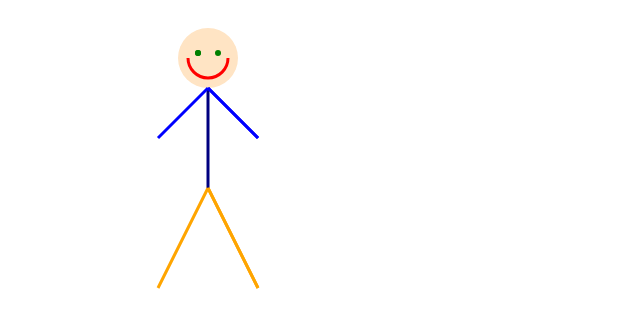
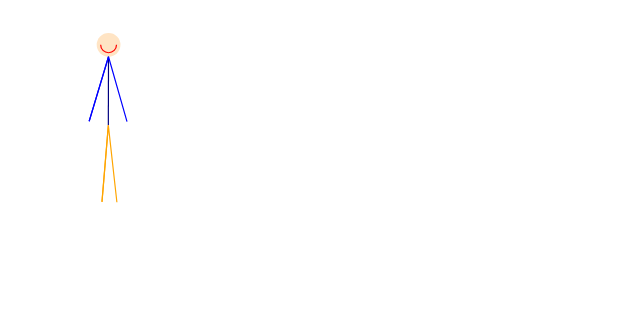
Before and after one commit to kbrock/hanim-js, a plain HTML site: page index.html in a window 1280 px wide. Shown: the whole page, without its empty margins (0-640 px from the left). Drawn offline with Linux system fonts and the light colour scheme.

Commit message:
use hanim math parameters

```diff
--- a/index.html
+++ b/index.html
@@ -3,6 +3,7 @@
 <canvas id="canvas1" width="400px" height="300px" >
 Your browser does not support HTML5 Canvas element
 </canvas>
+<script src="js/hanim.js"></script>
 <script src="js/ctx.js"></script>
 <script>
 var ctxx = new Ctx("canvas1");
@@ -10,15 +11,7 @@ var ctxx = new Ctx("canvas1");
 // http://www.web3d.org/documents/specifications/19774/V1.0/HAnim/FeaturePoints.html
 function Person(data, tran, mults) {
   this.tran = new Transpose(tran || {x: 200 , y: 0}, mults)
-  this.d = data = data || {
-    skull_tip:               { pt:  0, x:   0, y:  20 },
-    sellion:                 { pt:  1, x:   0, y:  50 },
-    r_radial_styloid:        { pt: 31, x:  50, y: 130 },
-    l_radial_styloid:        { pt: 43, x: -50, y: 130 },
-    r_sphyrion:              { pt: 59, x:  50, y: 280 },
-    l_sphyrion:              { pt: 69, x: -50, y: 280 },
-    crotch:                  { pt: 73, x:   0, y: 180 }
-    };
+  this.d = data = data;
   //temporary
   data.cervicale = { pt: 24, y: (data.skull_tip.y + (data.sellion.y - data.skull_tip.y) * 2), x: data.skull_tip.x};
 }
@@ -74,7 +67,18 @@ PersonDrawer.prototype = {
     this.drawLegs(ctxx);
   }
 }
-new PersonDrawer(new Person(null, null, {x: 1, y: 1})).draw(ctxx);
+
+var stick = {
+    skull_tip:               { pt:  0, x:   0, y:  20 },
+    sellion:                 { pt:  1, x:   0, y:  50 },
+    r_radial_styloid:        { pt: 31, x:  50, y: 130 },
+    l_radial_styloid:        { pt: 43, x: -50, y: 130 },
+    r_sphyrion:              { pt: 59, x:  50, y: 280 },
+    l_sphyrion:              { pt: 69, x: -50, y: 280 },
+    crotch:                  { pt: 73, x:   0, y: 180 }
+};
+
+new PersonDrawer(new Person(data_ref, {x:100, y:200}, {x: 100, y: -100})).draw(ctxx);
 </script>
 </body>
 </html>
--- /dev/null
+++ b/js/hanim.js
@@ -0,0 +1,147 @@
+// http://h-anim.org/Specifications/H-Anim200x/ISO_IEC_FCD_19774/FeaturePoints.html
+// taken from http://h-anim.org/Specifications/H-Anim200x/ISO_IEC_FCD_19774/BodyDimensionsAndLOAs.html#LOA0DefaultSiteTranslations
+var data_ref = {
+  skull_tip:               { pt:  0, x:  0.0050, y: 1.7504, z:  0.0055 },
+  sellion:                 { pt:  1, x:  0.0058, y: 1.6316, z:  0.0852 },
+  r_infraorbitale:         { pt:  2, x: -0.0237, y: 1.6171, z:  0.0752 },
+  l_infraorbitale:         { pt:  3, x:  0.0341, y: 1.6171, z:  0.0752 },
+  supramenton:             { pt:  4, x:  0.0061, y: 1.5410, z:  0.0805 },
+  r_tragion:               { pt:  5, x: -0.0646, y: 1.6347, z:  0.0302 },
+  r_gonion:                { pt:  6, x: -0.0520, y: 1.5529, z:  0.0347 },
+  l_tragion:               { pt:  7, x:  0.0739, y: 1.6348, z:  0.0282 },
+  l_gonion:                { pt:  8, x:  0.0631, y: 1.5530, z:  0.0330 },
+  nuchale:                 { pt:  9, x:  0.0039, y: 1.5972, z: -0.0796 },
+  r_clavicale:             { pt: 10, x: -0.0115, y: 1.4943, z:  0.0400 },
+  suprasternale:           { pt: 11, x:  0.0084, y: 1.4714, z:  0.0551 },
+  l_clavicale:             { pt: 12, x:  0.0271, y: 1.4943, z:  0.0394 },
+  r_thelion:               { pt: 13, x: -0.0736, y: 1.3385, z:  0.1217 },
+  l_thelion:               { pt: 14, x:  0.0918, y: 1.3382, z:  0.1192 },
+  substernale:             { pt: 15, x:  0.0085, y: 1.2995, z:  0.1147 },
+  r_rib10:                 { pt: 16, x: -0.0711, y: 1.1941, z:  0.1016 },
+  r_asis:                  { pt: 17, x: -0.0887, y: 1.0021, z:  0.1112 },
+  l_rib10:                 { pt: 18, x:  0.0871, y: 1.1925, z:  0.0992 },
+  l_asis:                  { pt: 19, x:  0.0925, y: 0.9983, z:  0.1052 },
+  r_iliocristale:          { pt: 20, x: -0.1525, y: 1.0628, z:  0.0035 },
+  r_trochanterion:         { pt: 21, x: -0.1689, y: 0.8419, z:  0.0352 },
+  l_iliocristale:          { pt: 22, x:  0.1612, y: 1.0537, z:  0.0008 },
+  l_trochanterion:         { pt: 23, x:  0.1677, y: 0.8336, z:  0.0303 },
+  cervicale:               { pt: 24, x:  0.0064, y: 1.5200, z: -0.0815 },
+  rib10_midspine:          { pt: 25, x:  0.0049, y: 1.1908, z: -0.1113 },
+  r_psis:                  { pt: 26, x: -0.0716, y: 1.0190, z: -0.1138 },
+  l_psis:                  { pt: 27, x:  0.0774, y: 1.0190, z: -0.1151 },
+  waist_preferred_post:    { pt: 28, x:  0.0049, y: 1.0915, z: -0.1091 },
+  r_acromion:              { pt: 29, x: -0.1905, y: 1.4791, z: -0.0431 },
+  r_axilla_ant:            { pt: 30, x: -0.1626, y: 1.4072, z: -0.0031 },
+  r_radial_styloid:        { pt: 31, x: -0.1884, y: 0.8676, z: -0.0360 },
+  r_axilla_post:           { pt: 32, x: -0.1603, y: 1.4098, z: -0.0826 },
+  r_olecranon:             { pt: 33, x: -0.1907, y: 1.1405, z: -0.1065 },
+  r_humeral_lateral_epicn: { pt: 34, x: -0.2224, y: 1.1517, z: -0.1033 },
+  r_humeral_medial_epicn:  { pt: 35, x: -0.1680, y: 1.1298, z: -0.1062 },
+  r_radiale:               { pt: 36, x: -0.2130, y: 1.1305, z: -0.1091 },
+  r_metacarpal_pha2:       { pt: 37, x: -0.1977, y: 0.8169, z: -0.0177 },
+  r_dactylion:             { pt: 38, x: -0.1941, y: 0.6772, z: -0.0423 },
+  r_ulnar_styloid:         { pt: 39, x: -0.2117, y: 0.8562, z: -0.0584 },
+  r_metacarpal_pha5:       { pt: 40, x: -0.1929, y: 0.7890, z: -0.1064 },
+  l_acromion:              { pt: 41, x:  0.2032, y: 1.4760, z: -0.0490 },
+  l_axilla_ant:            { pt: 42, x:  0.1777, y: 1.4065, z: -0.0075 },
+  l_radial_styloid:        { pt: 43, x:  0.1901, y: 0.8645, z: -0.0415 },
+  l_axilla_post:           { pt: 44, x:  0.1706, y: 1.4072, z: -0.0875 },
+  l_olecranon:             { pt: 45, x:  0.1962, y: 1.1375, z: -0.1123 },
+  l_humeral_lateral_epicn: { pt: 46, x:  0.2280, y: 1.1482, z: -0.1100 },
+  l_humeral_medial_epicn:  { pt: 47, x:  0.1735, y: 1.1272, z: -0.1113 },
+  l_radiale:               { pt: 48, x:  0.2182, y: 1.1212, z: -0.1167 },
+  l_metacarpal_pha2:       { pt: 49, x:  0.2009, y: 0.8139, z: -0.0237 },
+  l_dactylion:             { pt: 50, x:  0.2056, y: 0.6743, z: -0.0482 },
+  l_ulnar_styloid:         { pt: 51, x:  0.2142, y: 0.8529, z: -0.0648 },
+  l_metacarpal_pha5:       { pt: 52, x:  0.1929, y: 0.7860, z: -0.1122 },
+  r_knee_crease:           { pt: 53, x: -0.0825, y: 0.4932, z: -0.0326 },
+  r_femoral_lateral_epicn: { pt: 54, x: -0.1421, y: 0.4992, z:  0.0310 },
+  r_femoral_medial_epicn:  { pt: 55, x: -0.0221, y: 0.5014, z:  0.0289 },
+  r_metatarsal_pha5:       { pt: 56, x: -0.1523, y: 0.0166, z:  0.0895 },
+  r_lateral_malleolus:     { pt: 57, x: -0.1006, y: 0.0658, z: -0.1075 },
+  r_medial_malleolus:      { pt: 58, x: -0.0591, y: 0.0760, z: -0.0928 },
+  r_sphyrion:              { pt: 59, x: -0.0603, y: 0.0610, z: -0.1002 },
+  r_metatarsal_pha1:       { pt: 60, x: -0.0521, y: 0.0260, z:  0.0127 },
+  r_calcaneous_post:       { pt: 61, x: -0.0692, y: 0.0297, z: -0.1221 },
+  r_digit2:                { pt: 62, x: -0.0883, y: 0.0134, z:  0.1383 },
+  l_knee_crease:           { pt: 63, x:  0.0993, y: 0.4881, z: -0.0309 },
+  l_femoral_lateral_epicn: { pt: 64, x:  0.1598, y: 0.4967, z:  0.0297 },
+  l_femoral_medial_epicn:  { pt: 65, x:  0.0398, y: 0.4946, z:  0.0303 },
+  l_metatarsal_pha5:       { pt: 66, x:  0.1825, y: 0.0070, z:  0.0928 },
+  l_lateral_malleolus:     { pt: 67, x:  0.1308, y: 0.0597, z: -0.1032 },
+  l_medial_malleolus:      { pt: 68, x:  0.0890, y: 0.0716, z: -0.0881 },
+  l_sphyrion:              { pt: 69, x:  0.0890, y: 0.0575, z: -0.0943 },
+  l_metatarsal_pha1:       { pt: 70, x:  0.0816, y: 0.0232, z:  0.0106 },
+  l_calcaneous_post:       { pt: 71, x:  0.0974, y: 0.0259, z: -0.1171 },
+  l_digit2:                { pt: 72, x:  0.1195, y: 0.0079, z:  0.1433 },
+  crotch:                  { pt: 73, x:  0.0034, y: 0.8266, z:  0.0257 },
+  r_neck_base:             { pt: 74, x: -0.0419, y: 1.5149, z: -0.0220 },
+  l_neck_base:             { pt: 75, x:  0.0646, y: 1.5141, z: -0.0380 },
+  navel:                   { pt: 76, x:  0.0069, y: 1.0966, z:  0.1017 },
+};
+
+/*
+root:
+  l_hip:
+    # l_thigh
+    l_knee
+      # l_calf
+      l_ankle
+        # l_hindfoot
+        l_midtarsal
+  vl5
+    # l5
+    skullbase
+    l_shoulder
+      #l_upperarm
+      l_elbow
+        #l_forearm
+        l_wrist
+
+*/
+var face_ref = {
+  l_eyeball_joint: {},
+  l_eyebrow_joint: {},
+  l_eyelid_joint: {},
+  r_eyeball_joint: {},
+  r_eyebrow_joint: {},
+  r_eyelid_joint: {},
+  temporomandibular: {}
+};
+// http://www.hbinno.com/index3f35.html?page_id=8
+var face_ref = {
+  tr: {},
+  n: {},
+
+  // eyes
+  r_en: {},
+  r_ex: {},
+  r_ps: {},
+  r_pi: {},
+
+  l_en: {},
+  l_ex: {},
+  l_ps: {},
+  l_pi: {},
+
+  // ears
+  r_zy: {},
+  l_zy: {},
+
+  //nose
+  sn: {},
+  r_al: {},
+  l_al: {},
+
+  //mouth
+  ls: {},
+  sto: {},
+  li: {},
+  sl: {},
+  r_ch: {},
+  l_ch: {},
+
+  gn: {},
+  l_go: {},
+  r_go: {}
+};
```
